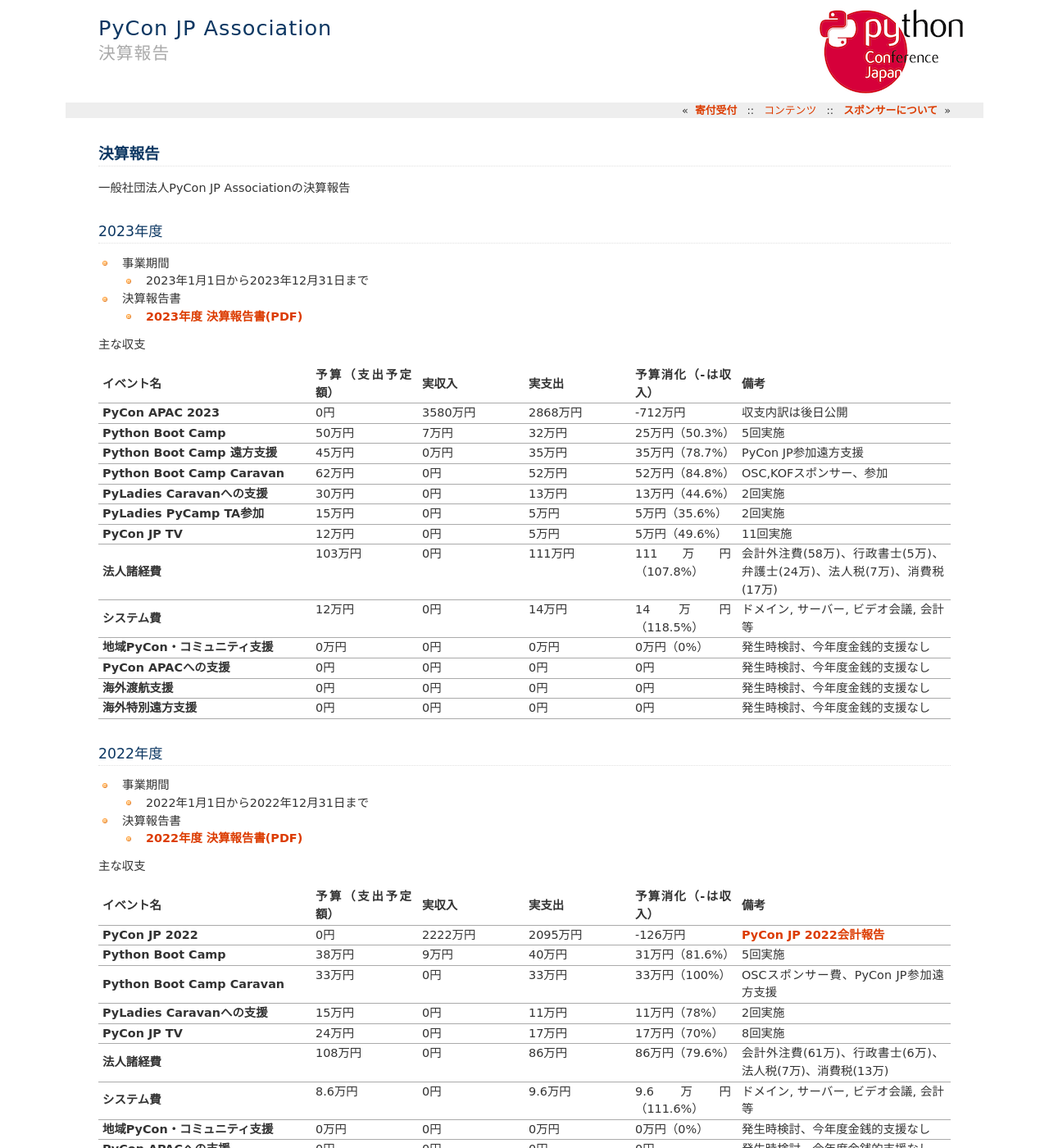
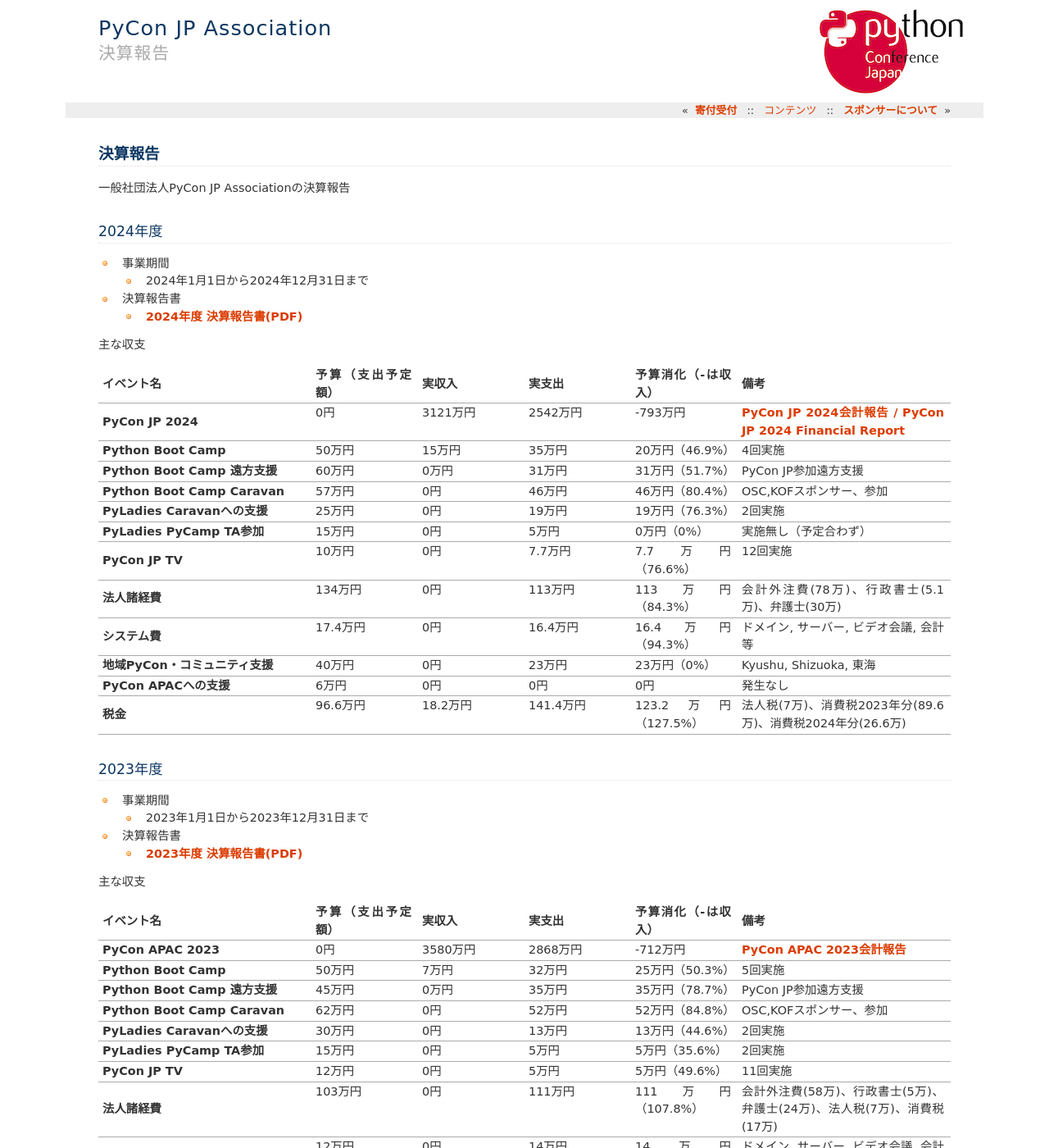
Before and after one commit to pyconjp/www.pycon.jp, a Sphinx documentation site: the page built from source/annualreport/index.rst, in a window 1280 px wide and 1400 px high. Shown: the whole window at 82% size. Built offline with Sphinx 7.4.7, drawn with Linux system fonts in a browser that asks for light colours.

Commit message:
ISSHA-3535 2024年決算報告 (#116)
* ISSHA-3535 2024年決算報告

* ISSHA-3535 2024年決算報告; PyCon JP イベント会計報告へのリンクを追加

* ISSHA-3535 2024年決算報告; fix nits

```diff
--- a/source/annualreport/index.rst
+++ b/source/annualreport/index.rst
@@ -3,6 +3,117 @@
 ==========
 
 一般社団法人PyCon JP Associationの決算報告
+
+2024年度
+================
+
+- 事業期間
+
+  - 2024年1月1日から2024年12月31日まで
+
+- 決算報告書
+
+  - `2024年度 決算報告書(PDF)`__
+
+.. __: https://drive.google.com/file/d/1uqU0Ao5Md1Fxg_7_TcDuN1zqGTNOydOx/view
+
+主な収支
+
+.. list-table::
+   :header-rows: 1
+   :stub-columns: 1
+   :widths: 2,1,1,1,1,2
+
+   - - イベント名
+     - 予算（支出予定額）
+     - 実収入
+     - 実支出
+     - 予算消化（-は収入）
+     - 備考
+
+   - - PyCon JP 2024
+     - 0円
+     - 3121万円
+     - 2542万円
+     - -793万円
+     - `PyCon JP 2024会計報告 / PyCon JP 2024 Financial Report <https://pyconjp.blogspot.com/2024/11/2024-financial-report.html>`_
+
+   - - Python Boot Camp
+     - 50万円
+     - 15万円
+     - 35万円
+     - 20万円（46.9%）
+     - 4回実施
+
+   - - Python Boot Camp 遠方支援
+     - 60万円
+     - 0万円
+     - 31万円
+     - 31万円（51.7%）
+     - PyCon JP参加遠方支援
+
+   - - Python Boot Camp Caravan
+     - 57万円
+     - 0円
+     - 46万円
+     - 46万円（80.4%）
+     - OSC,KOFスポンサー、参加
+
+   - - PyLadies Caravanへの支援
+     - 25万円
+     - 0円
+     - 19万円
+     - 19万円（76.3%）
+     - 2回実施
+
+   - - PyLadies PyCamp TA参加
+     - 15万円
+     - 0円
+     - 5万円
+     - 0万円（0%）
+     - 実施無し（予定合わず）
+
+   - - PyCon JP TV
+     - 10万円
+     - 0円
+     - 7.7万円
+     - 7.7万円（76.6%）
+     - 12回実施
+
+   - - 法人諸経費
+     - 134万円
+     - 0円
+     - 113万円
+     - 113万円（84.3%）
+     - 会計外注費(78万)、行政書士(5.1万)、弁護士(30万)
+
+   - - システム費
+     - 17.4万円
+     - 0円
+     - 16.4万円
+     - 16.4万円（94.3%）
+     - ドメイン, サーバー, ビデオ会議, 会計等
+
+   - - 地域PyCon・コミュニティ支援
+     - 40万円
+     - 0円
+     - 23万円
+     - 23万円（0%）
+     - Kyushu, Shizuoka, 東海
+
+   - - PyCon APACへの支援
+     - 6万円
+     - 0円
+     - 0円
+     - 0円
+     - 発生なし
+
+   - - 税金
+     - 96.6万円
+     - 18.2万円
+     - 141.4万円
+     - 123.2万円（127.5%）
+     - 法人税(7万)、消費税2023年分(89.6万)、消費税2024年分(26.6万)
 
 2023年度
 ================
@@ -36,7 +147,7 @@
      - 3580万円
      - 2868万円
      - -712万円
-     - 収支内訳は後日公開
+     - `PyCon APAC 2023会計報告 <https://pyconjp.blogspot.com/2024/06/pyconapac2023accountingreport.html.html>`_
 
    - - Python Boot Camp
      - 50万円
```
